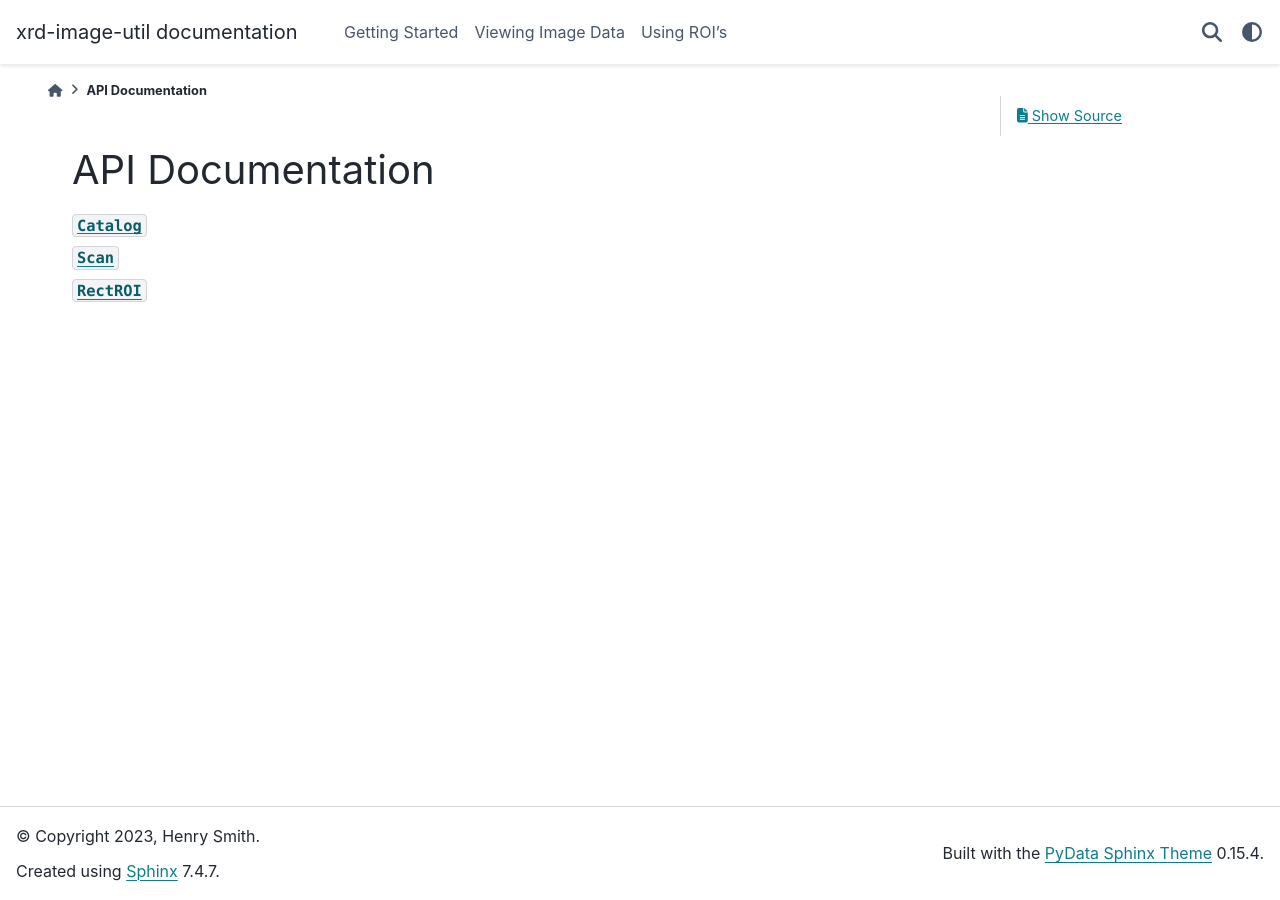
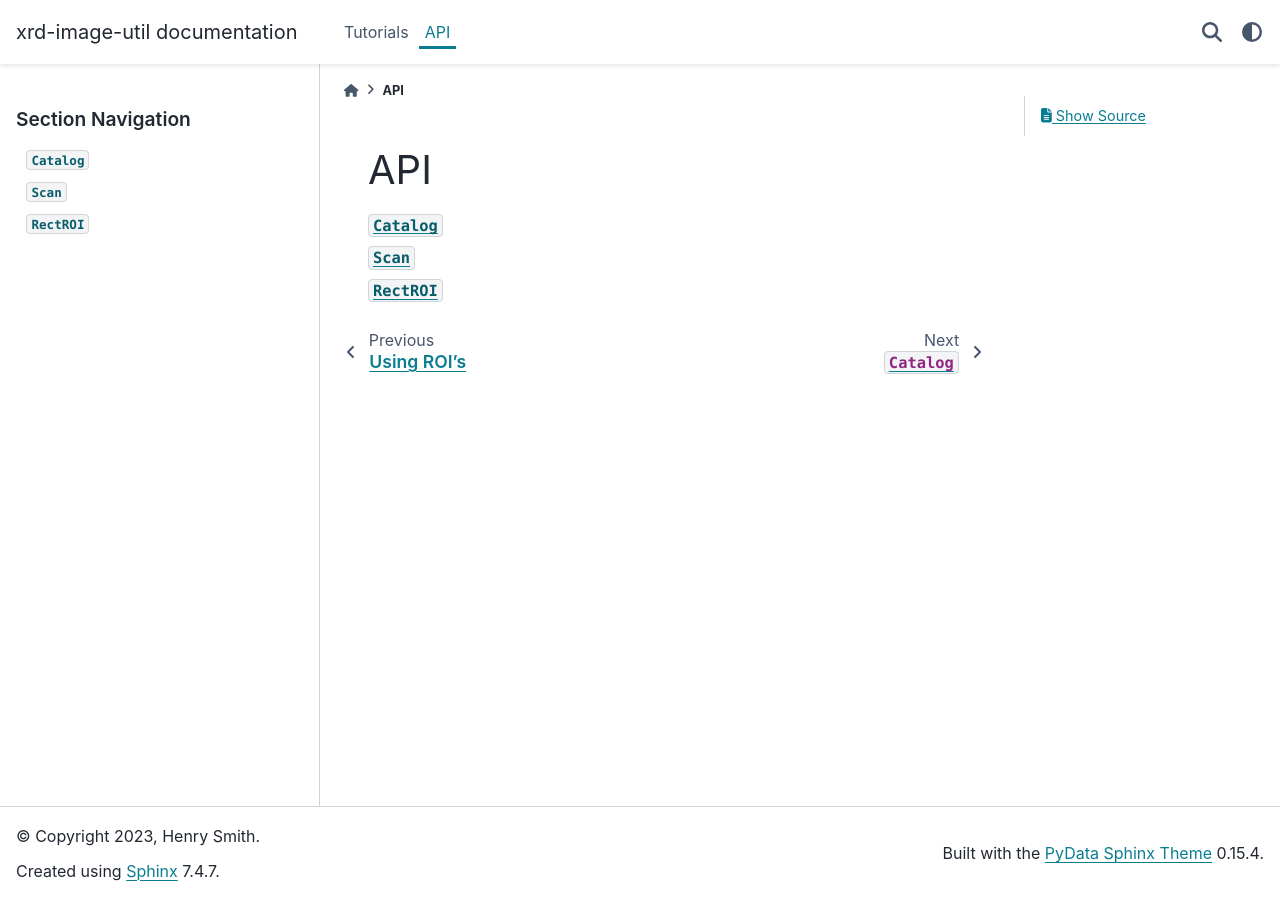
Before and after one commit to pecomyint/xrd-image-util, a Sphinx documentation site: the page built from docs/api.rst, in a window 1280 px wide. Built offline with Sphinx 7.4.7 and the PyData theme 0.15.4, drawn with Linux system fonts in a browser that asks for light colours; pages that are not in the unit, such as notebooks, are missing from menus.

```diff
--- a/docs/api.rst
+++ b/docs/api.rst
@@ -1,6 +1,6 @@
-=================
-API Documentation
-=================
+===
+API
+===
 
 .. toctree::
     :glob:
--- a/docs/index.rst
+++ b/docs/index.rst
@@ -64,7 +64,5 @@ Tutorials
     :glob:
     :maxdepth: 2
 
-    tutorials/getting_started
-    tutorials/viewing_image_data
-    tutorials/using_rois
-    API api
+    tutorials
+    api
--- /dev/null
+++ b/docs/tutorials.rst
@@ -0,0 +1,11 @@
+=========
+Tutorials
+=========
+
+.. toctree::
+    :glob:
+    :maxdepth: 1
+
+    tutorials/getting_started
+    tutorials/viewing_image_data
+    tutorials/using_rois
```
